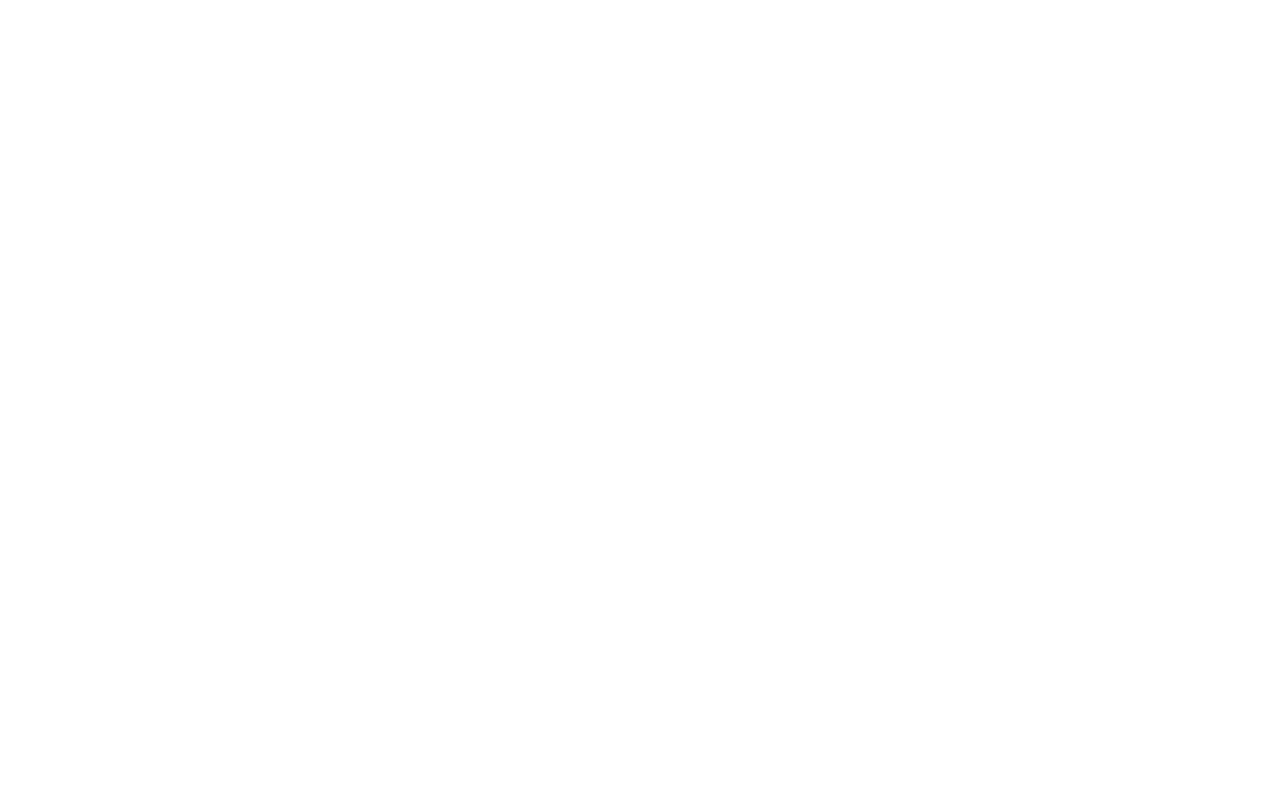
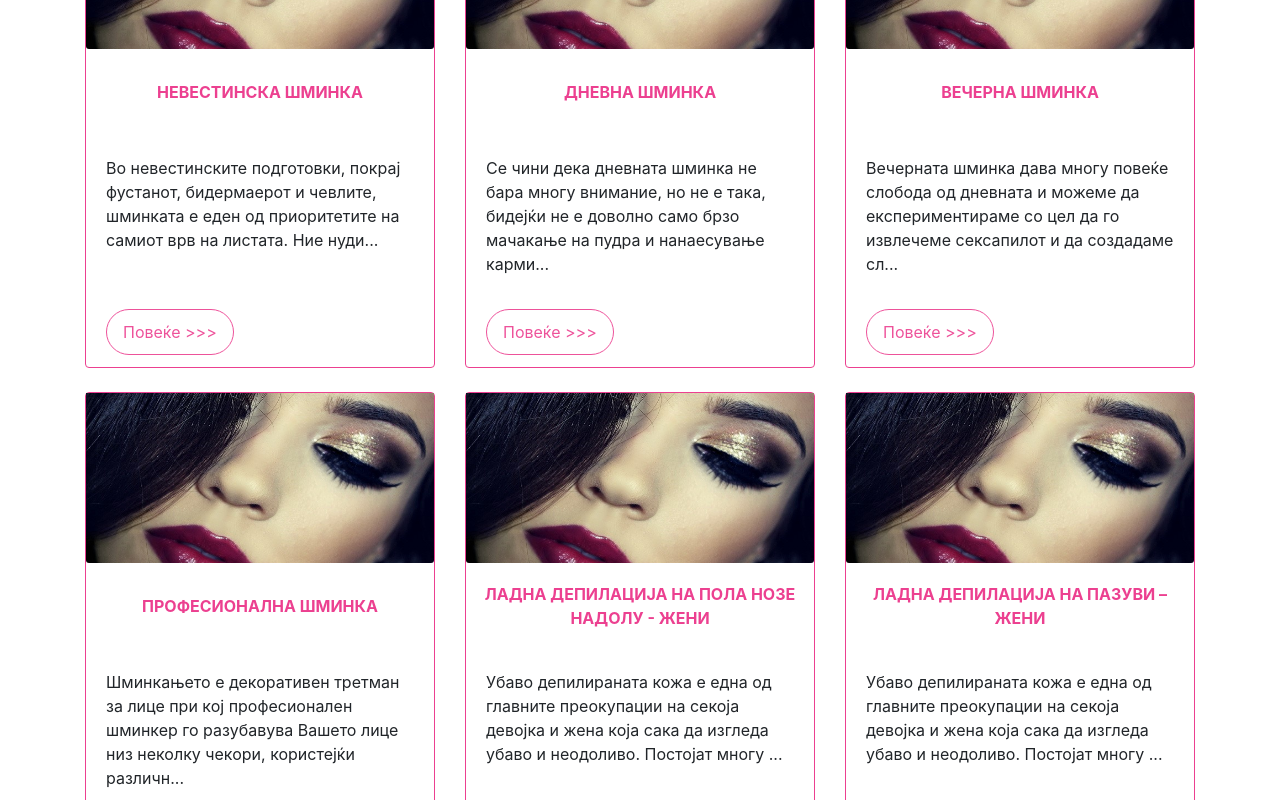
Before and after one commit to igorhristov/beauty-app, a React (Create React App) app: page /services in a window 1280 px wide. Shown: the part 1040-1840 px from the top of the page. Before the commit the page ends 800 px from the top, so only its background shows below. Built offline with nearby package versions, Linux system fonts and the light colour scheme.

Commit message:
MoreData serviceCard and services page

```diff
--- a/src/App.js
+++ b/src/App.js
@@ -1,8 +1,11 @@
 import React from 'react';
 import { BrowserRouter as Router, Switch, Route } from 'react-router-dom';
+
 import Home from './pages/home/home.component';
 import AboutUs from './pages/about/about.component';
 import ContactUs from './pages/contact/contact.component';
+import ServicesPage from './pages/services/services.component';
+
 import Header from './components/header/header.components';
 import Footer from './components/footer/footer.component';
 import ScrollToTop from './components/scrollToTop/scrollToTop.component';
@@ -19,6 +22,9 @@
                     <Route exact path='/'>
                         <Home />
                     </Route>
+                    <Route path='/services'>
+                        <ServicesPage />
+                    </Route>
                     <Route path='/about-us'>
                         <AboutUs />
                     </Route>
--- a/src/components/footer/footer.component.jsx
+++ b/src/components/footer/footer.component.jsx
@@ -85,7 +85,7 @@
             <Row noGutters className='mx-0'>
                 <div className='col-md-12 text-center'>
                     <p>
-                        Copyright © 2020 <span className='template-name'>Rojal Beauty</span>. Made by{' '}
+                        Copyright © 2020 <span className='template-name'>Ritual Beauty</span>. Made by{' '}
                         <a rel='noopener noreferrer' href='https://google.com' target='_blank'>
                             Igor Hristov
                         </a>
--- a/src/components/innerHeader/innerHeader.component.jsx
+++ b/src/components/innerHeader/innerHeader.component.jsx
@@ -2,7 +2,7 @@
 import './innerHeader.styles.css';
 const InnerHeader = ({ title, subtitle }) => {
     return (
-        <section className='header-inner w-100'>
+        <section className='header-inner w-100 mb-5'>
             <div className='inner text-center'>
                 <h4 className='title text-white text-uppercase'>{title}</h4>
                 <h5 className='text-white text-uppercase'>{subtitle}</h5>
--- /dev/null
+++ b/src/components/services-card/services-card.jsx
@@ -0,0 +1,25 @@
+import React from 'react';
+import { Card, Button } from 'react-bootstrap';
+import './services-card.styles.css';
+
+const ServicesCard = ({ imgUrl, title, body }) => (
+    <Card style={{ borderColor: '#EC4090' }}>
+        <Card.Img variant='bottom' src={require(`../../../assets/images/${imgUrl}`)} width='400' height='170' />
+        <Card.Header
+            className='d-flex align-items-center justify-content-center text-center font-weight-bold p-2'
+            style={{ minHeight: '87px', background: 'none', borderColor: 'transparent', color:"#EC4090" }}
+        >
+            {title}
+        </Card.Header>
+        <Card.Body>
+            <Card.Text>{body[0].slice(0, 135) + '...'}</Card.Text>
+        </Card.Body>
+        <Card.Footer style={{ background: 'none', borderColor: 'transparent' }}>
+            <Button variant='outline-danger' className='ServicesButton '>
+                {'Повеќе' + ` >>>`}
+            </Button>
+        </Card.Footer>
+    </Card>
+);
+
+export default ServicesCard;
--- /dev/null
+++ b/src/components/services-card/services-card.styles.css
@@ -0,0 +1,22 @@
+.ServicesButton.btn.btn-outline-danger {
+    color: #ec4090;
+    border-radius: 10rem;
+    border-color: #ec4090;
+    padding: 10px 16px;
+    opacity: 0.9;
+}
+
+.ServicesButton.btn.btn-outline-danger:hover,
+.ServicesButton.btn.btn-outline-danger:focus {
+    color: white;
+    background-color: #ec4090;
+    border-color: #ec4090;
+    box-shadow: none;
+    border-color: #ec4090;
+    opacity: 1;
+}
+
+.ServicesButton.btn-outline-danger:not(:disabled):not(.disabled):active {
+    background-color: #ec4090;
+    border-color: #ec4090;
+}
--- a/src/data/data.js
+++ b/src/data/data.js
@@ -7,7 +7,7 @@
             `Гелните нокти на клиентите им овозможуваат природен изглед, флексибилност и трајност, со тоа што ги покрива оштетените или испукани природни нокти. Гелот станува силна база за природни нокти и спречува нивно кршење и оштетување. Гел ноктите се направени од специјален гел стоматолошки прав и порцелан, кои се прават во повеќе чекори. Предноста на гел ноктите е тоа што е потребно помалку време за пополнување во споредба со акрил ноктите.`,
             `Гел ноктите не само што се лесни за одржување, тие, исто така, изгледаат и многу убаво. Други предности на гел ноктите се тоа што тие се без мирис, па поради тоа можат да се користатмногу лесно без никакво двоумење. Овие нокти се тенки и идеални за носење, му даваат природно чувство на клиентот  па поради тоа тој се чувствува удобно и задоволно.`,
         ],
-        imgUrl: './images/glamuroznaSminka.jpg',
+        imgUrl: 'glamuroznaSminka.jpg',
     },
     {
         id: 'glamuroznaSminka',
@@ -17,7 +17,7 @@
             `Гламурозната шминка дава многу  слобода  и можеме да експериментираме со цел да го извлечеме сексапилот и да создадаме слика за една атрактивна и сензуална жена.`,
             `Секогаш треба да имате во предвид за каков настан се подготвувате и како ќе изгледа вашиот аутфит – бидејќи шминката мора да биде соодветна.`,
         ],
-        imgUrl: './images/glamuroznaSminka.jpg',
+        imgUrl: 'glamuroznaSminka.jpg',
     },
     {
         id: 'maturskaSminka',
@@ -25,7 +25,7 @@
         body: [
             `Кога станува збор за матурска шминка, знаеме дека сакате вашиот изглед да биде незаборавен истоа како што ќе биде и вашата вечер.  Знеме дека со недели сте трагале да го најдете совршениот фустан, и не е чудно што сите доаѓаат со идеи за тоа што да се прави кога станува збор за козметика за големата ноќ. Матурската вечер е настан на кој секоја дама сака да блеска и да биде посебна. Добрата вест е дека со нас можете да го комбинирате вашиот сопствен стил со онаа од најжешките трендови за да добиете професионална шминка со која ќе се издвоите  од толпата. Доколку се уште немате идеја за шминка или пак се двоумите, едноставно, верувајте ни, ние ќе направиме вашата матурска шминка прекрасно да се вклопи во вашиот стајлинг за најлудата матурската вечер.`,
         ],
-        imgUrl: './images/glamuroznaSminka.jpg',
+        imgUrl: 'glamuroznaSminka.jpg',
     },
     {
         id: 'nevestinskaSminka',
@@ -35,7 +35,7 @@
             `Дали сакате нагласени очи и голи усни или впечатлив кармин и мачкини очи?`,
             `На ваков совршен ден вашата шминка мора да биде беспрекорна и перфектна. `,
         ],
-        imgUrl: './images/glamuroznaSminka.jpg',
+        imgUrl: 'glamuroznaSminka.jpg',
     },
     {
         id: 'dnevnaSminka',
@@ -45,7 +45,45 @@
             `Жените се зависни од дневнaтa шминка. Причина за тоа е што со неа се чувствуваат убаво, им ја зголемува самодовербата додека се соочуваат со работните предизвици, кога треба да се појават на кафе со пријателките или да одат во шопинг. Најважното правило додека се нанесува дневната шминка е дека не смеете да се претерува.`,
             `Шминката е лесна, ги истакнува цртите, а сепак да влијае природно бидејќи само така добивате нежен и женствен изглед совршен за на дневна светлина.`,
         ],
-        imgUrl: './images/glamuroznaSminka.jpg',
+        imgUrl: 'glamuroznaSminka.jpg',
+    },
+    {
+        id: 'vecernaSminka',
+        title: 'ВЕЧЕРНА ШМИНКА',
+        body: [
+            `Вечерната шминка дава многу повеќе слобода од дневната и можеме да експериментираме со цел да го извлечеме сексапилот и да создадаме слика за една атрактивна и сензуална жена.`,
+            `Секогаш треба да имате во предвид за каков настан се подготвувате и како ќе изгледа вашиот аутфит – бидејќи шминката мора да биде соодветна.`,
+        ],
+        imgUrl: 'glamuroznaSminka.jpg',
+    },
+    {
+        id: 'profesionalnaSminka',
+        title: 'ПРОФЕСИОНАЛНА ШМИНКА',
+        body: [
+            `Шминкањето е декоративен третман за лице при кој професионален шминкер го разубавува Вашето лице низ неколку чекори, користејќи различни декоративни средства и производи прилагодени на вашиот тип на кожа, користејќи прибор за шминкање. Професионалната шминка ќе помогне вашето лице да изгледа помладо, попривлечно и посвежо. Со шминкање кај професионален шминкер добивате загарантирана постојана шминка која ќе се одржи во текот на целиот ден односно ноќ, а воедно ќе изгледате беспрекорно во секој момент.`,
+        ],
+        imgUrl: 'glamuroznaSminka.jpg',
+    },
+
+    {
+        id: 'ladnaDepilacijaNaPolaNozeNadoluZeni',
+        title: 'ЛАДНА ДЕПИЛАЦИЈА НА ПОЛА НОЗЕ НАДОЛУ - ЖЕНИ',
+        body: [
+            `Убаво депилираната кожа е една од главните преокупации на секоја девојка и жена која сака да изгледа убаво и неодоливо. Постојат многу начини да се изведе депилацијата, секоја има свои придобивки и свои недостатоци.`,
+            `Депилацијата е еден од најраспространетите начини за отстранување на непосакуваните влакна од телото и а претпочитаат повеќето жени затоа што има многу предности во споредба со другите методи. Најдобро кај депилацијата е што влакненцата се извлекуваат од коренот и кожата останува мазна во текот на 2-6 седмици.`,
+            `Со депилацијата се отстрануваат вишокот на влакна на механички начин. Еден од начините на депилација е восочна топла или ладна. `,
+        ],
+        imgUrl: 'glamuroznaSminka.jpg',
+    },
+    {
+        id: 'ladnaDepilacijaNaPolaNozeNadoluZeni',
+        title: 'ЛАДНА ДЕПИЛАЦИЈА НА ПАЗУВИ – ЖЕНИ',
+        body: [
+            `Убаво депилираната кожа е една од главните преокупации на секоја девојка и жена која сака да изгледа убаво и неодоливо. Постојат многу начини да се изведе депилацијата, секоја има свои придобивки и свои недостатоци.`,
+            `Депилацијата е еден од најраспространетите начини за отстранување на непосакуваните влакна од телото и а претпочитаат повеќето жени затоа што има многу предности во споредба со другите методи. Најдобро кај депилацијата е што влакненцата се извлекуваат од коренот и кожата останува мазна во текот на 2-6 седмици.`,
+            `Со депилацијата се отстрануваат вишокот на влакна на механички начин. Еден од начините на депилација е восочна топла или ладна. `,
+        ],
+        imgUrl: 'glamuroznaSminka.jpg',
     },
 ];
 
--- /dev/null
+++ b/src/pages/services/services.component.jsx
@@ -0,0 +1,29 @@
+import React, { useState } from 'react';
+import { CardDeck } from 'react-bootstrap';
+
+import data from '../../data/data';
+
+import InnerHeader from '../../components/innerHeader/innerHeader.component';
+import ServicesCard from '../../components/services-card/services-card';
+
+const ServicesPage = () => {
+    const [services, setServices] = useState(data);
+
+    return (
+        <>
+            <InnerHeader title='Услуги' subtitle='Нашите Третмани' />
+
+            <div className='container'>
+                <div className='row'>
+                    {services.map(({ id, imgUrl, body, title }) => (
+                        <div className='col-md-4 col-sm-6 d-flex align-items-stretch mb-4' key={id}>
+                            <ServicesCard {...{ imgUrl, body, title }} />
+                        </div>
+                    ))}
+                </div>
+            </div>
+        </>
+    );
+};
+
+export default ServicesPage;
```
Also changed, not shown: src/components/header/header.components.jsx (+5 -3 lines), assets/images/glamuroznaSminka.jpg (added).
